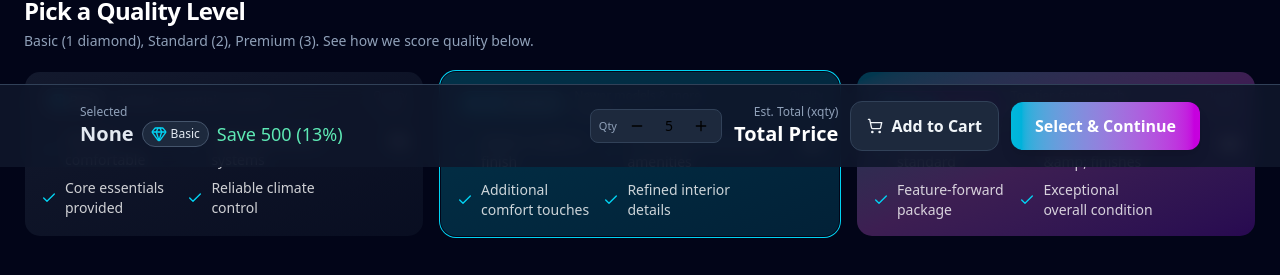
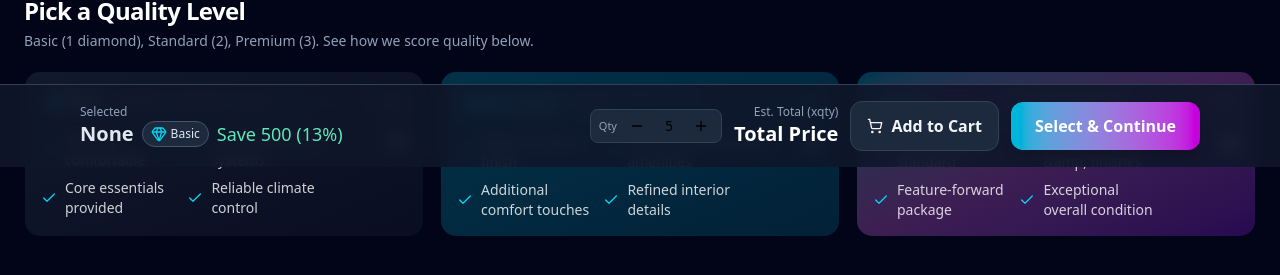
Before and after one commit to RV-proj/rv-frontEnd, a Next.js app: page /rvTypes in a window 1280 px wide. Shown: the part 633-908 px from the top of the page. Built offline with nearby package versions, Linux system fonts and the light colour scheme.

Commit message:
selectedQuality upgrade

```diff
--- a/app/_components/RVSelect/PickSize.js
+++ b/app/_components/RVSelect/PickSize.js
@@ -13,7 +13,6 @@ const PickSize = () => {
   const handleSelect = (key) => {
     dispatch(setSelectedSize(key));
   };
-  // const [selectedKey, setSelectedKey] = useState(null);
   //   notes
   // container will contain max-w-7xl px-4 sm:px-6 pt-10
   return (
--- a/app/_components/RVSelect/QualityLevel.js
+++ b/app/_components/RVSelect/QualityLevel.js
@@ -1,8 +1,10 @@
 "use client";
 
-import QualityLevelCard from "@/_ui/QualityLevelCard";
 import { tiers } from "@/_lists/tiers";
 import { useState } from "react";
+import QualityLevelCard from "@/_ui/QualityLevelCard";
+import { useDispatch, useSelector } from "react-redux";
+import { setSelectedQuality } from "@/_lib/store/cartSlice";
 
 const QualityLevel = () => {
   const qualityLevelCardData = Object.entries(tiers).map(([key, value]) => ({
@@ -12,9 +14,14 @@ const QualityLevel = () => {
     ...value,
   }));
 
-  const [selectedPlan, setSelectedPlan] = useState(
-    qualityLevelCardData[1].plan
-  );
+  const dispatch = useDispatch();
+  const selectedQuality = useSelector((state) => state.cart.selectedQuality);
+
+  const handleSelect = (key) => {
+    dispatch(setSelectedQuality(key));
+  };
+
+  console.log(selectedQuality);
 
   return (
     <section className="bg-slate-950/60 pt-10">
@@ -34,8 +41,8 @@ const QualityLevel = () => {
             <QualityLevelCard
               key={card.plan}
               {...card}
-              isSelected={selectedPlan === card.plan}
-              onClick={() => setSelectedPlan(card.plan)}
+              isSelected={selectedQuality === card.plan}
+              onClick={() => handleSelect(card.plan)}
             />
           ))}
         </div>
--- a/app/_lib/store/cartSlice.js
+++ b/app/_lib/store/cartSlice.js
@@ -15,8 +15,11 @@ const cartSlice = createSlice({
     setSelectedSize: (state, action) => {
       state.selectedSize = action.payload;
     },
+    setSelectedQuality: (state, action) => {
+      state.selectedQuality = action.payload;
+    },
   },
 });
 
-export const { setSelectedSize } = cartSlice.actions;
+export const { setSelectedSize, setSelectedQuality } = cartSlice.actions;
 export default cartSlice.reducer;
--- a/app/_ui/FooterCart.js
+++ b/app/_ui/FooterCart.js
@@ -6,6 +6,7 @@ import TierBadge from "./TierBadge";
 
 export default function FooterCart() {
   const selectedSize = useSelector((state) => state.cart.selectedSize);
+  const selectedQuality = useSelector((state) => state.cart.selectedQuality);
   return (
     <section
       id="footercart"
@@ -18,7 +19,7 @@ export default function FooterCart() {
             <span className="text-slate-200 text-base md:text-xl font-semibold">
               {selectedSize || "None"}
             </span>
-            <TierBadge tierKey="Basic" />
+            <TierBadge tierKey={selectedQuality} />
             <span className="hidden md:inline text-emerald-300 font-medium">
               Save 500 (13%)
             </span>
--- a/app/_ui/TierBadge.js
+++ b/app/_ui/TierBadge.js
@@ -13,7 +13,7 @@ function Diamonds({ count }) {
 }
 
 export default function TierBadge({ tierKey }) {
-  const tier = tiers[tierKey] || tiers.Basic; // fallback to Basic if missing
+  const tier = tiers[tierKey] || tiers.Basic;
 
   return (
     <span
```
